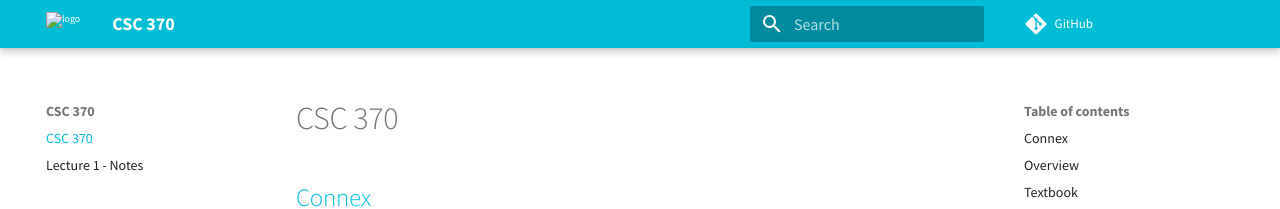
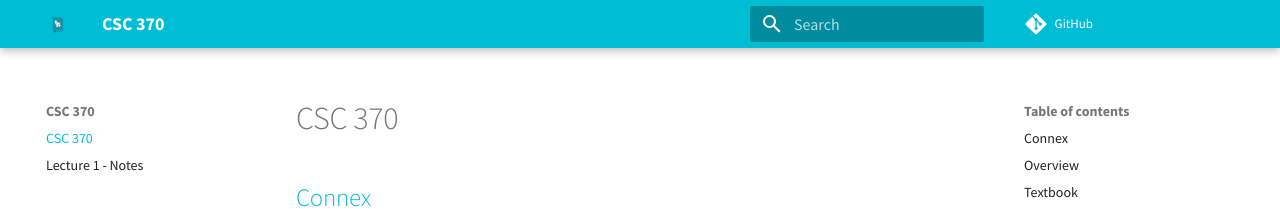
Before and after one commit to UVicNotes/CSC-370, an MkDocs documentation site: the page built from Notes/index.md, in a window 1280 px wide. Shown: the top 209 px of the page. Built offline with MkDocs 1.6.1 and Material for MkDocs 9.7.7, drawn with Linux system fonts in a browser that asks for light colours; comment, search, counter and statistics services are not loaded.

Commit message:
Add files

```diff
--- a/mkdocs.yml
+++ b/mkdocs.yml
@@ -11,7 +11,7 @@ markdown_extensions:
     - mdx_math
 theme: 'material'
 extra:
-  logo: 'images/UVicNotes-Logo.svg'
+  logo: 'img/UVicNotes-Logo.svg'
   palette:
     primary: 'cyan'
     accent: 'orange'
```
Also changed, not shown: Notes/img/Relational-Diagram.svg (added), Notes/img/UVicNotes-Logo.svg (added).
